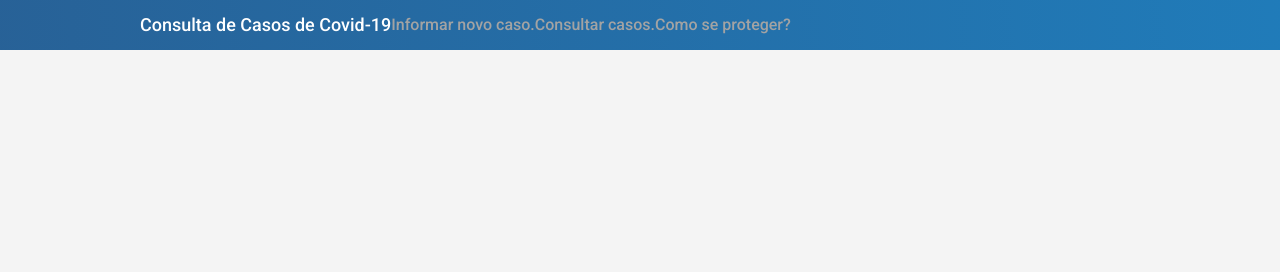
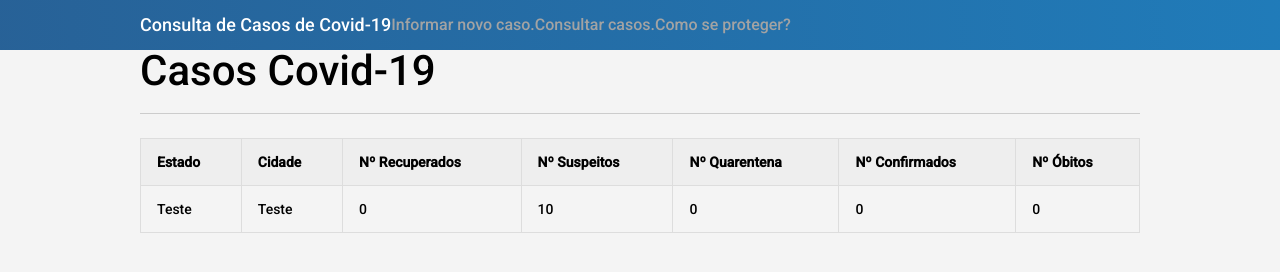
Before and after one commit to JhonathanBld/trabalhoCovid19, a plain HTML site: page client/pages/consulta-caso.html in a window 1280 px wide. Drawn offline with Linux system fonts and the light colour scheme.

Commit message:
Criada tabela de consulta de casos

```diff
--- a/client/pages/consulta-caso.html
+++ b/client/pages/consulta-caso.html
@@ -18,9 +18,33 @@
         </div>
     </header>
 
-
-
-
+    <section class="container">
+        <h3>Casos Covid-19</h3>
+        <table>
+            <thead>
+                <tr>
+                    <th>Estado</th>
+                    <th>Cidade</th>
+                    <th>Nº Recuperados</th>
+                    <th>Nº Suspeitos</th>
+                    <th>Nº Quarentena</th>
+                    <th>Nº Confirmados</th>
+                    <th>Nº Óbitos</th>
+                </tr>
+            </thead>
+            <tbody id="tabela-cidades">
+                <tr class="cidades" id="cidade-teste">
+                    <td class="info-estado">Teste</td>
+                    <td class="info-cidade">Teste</td>
+                    <td class="info-recu">0</td>
+                    <td class="info-susp">10</td>
+                    <td class="info-quar">0</td>
+                    <td class="info-conf">0</td>
+                    <td class="info-obit">0</td>
+                </tr>
+            </tbody>
+        </table>
+    </section>
 </body>
 
 <link href="https://fonts.googleapis.com/css2?family=Roboto:ital,wght@0,100;0,500;1,900&display=swap" rel="stylesheet">
```
